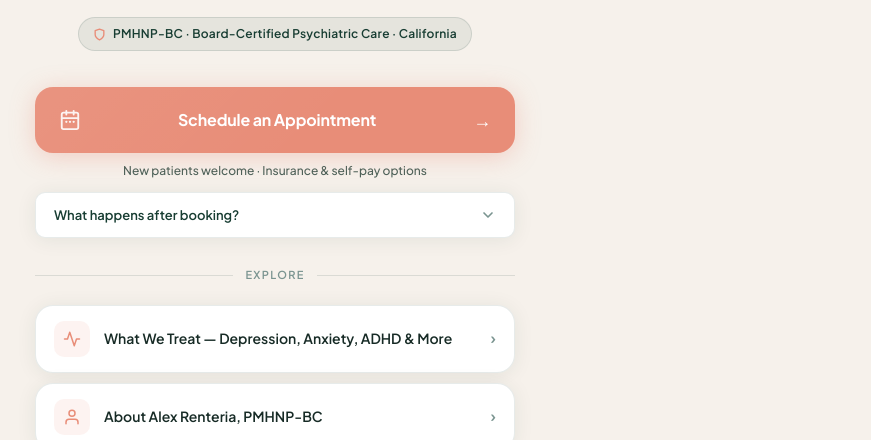
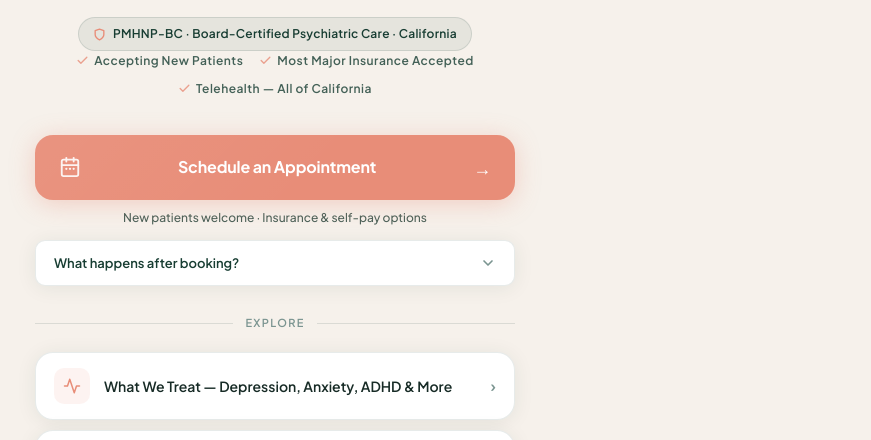
Before and after one commit to mindfulnp/mindful-methods, a plain HTML site: page links.html in a window 1280 px wide. Shown: the part 316-756 px from the top of the page, without its empty margins (365-1236 px from the left). Drawn offline with Linux system fonts and the light colour scheme.

Commit message:
Add trust bar: accepting patients, insurance, telehealth
Co-Authored-By: Claude Sonnet 4.6 <noreply@anthropic.com>
Claude-Session: https://claude.ai/code/session_01KcQecMdrPCjV8f45N7gYzG

```diff
--- a/links.html
+++ b/links.html
@@ -133,6 +133,30 @@ svg{flex-shrink:0;}
   flex-direction:column;
   align-items:center;
 }
+.links-trust{
+  display:flex;
+  flex-wrap:wrap;
+  justify-content:center;
+  gap:8px 16px;
+  margin:0 auto 8px;
+  padding:0;
+  list-style:none;
+}
+.links-trust li{
+  display:flex;
+  align-items:center;
+  gap:5px;
+  font-size:12px;
+  font-weight:600;
+  letter-spacing:0.04em;
+  color:var(--forest);
+  opacity:0.8;
+}
+.links-trust li svg{
+  color:var(--coral);
+  flex-shrink:0;
+}
+
 .links-logo-accent{
   width:36px; height:3px;
   background:var(--coral);
@@ -566,6 +590,20 @@ a:focus-visible,button:focus-visible{
           <svg width="13" height="13" viewBox="0 0 24 24" fill="none" stroke="currentColor" stroke-width="2.5" stroke-linecap="round" stroke-linejoin="round" aria-hidden="true"><path d="M12 22s8-4 8-10V5l-8-3-8 3v7c0 6 8 10 8 10z"/></svg>
           PMHNP-BC · Board-Certified Psychiatric Care · California
         </span>
+        <ul class="links-trust" aria-label="Practice highlights">
+          <li>
+            <svg width="13" height="13" viewBox="0 0 24 24" fill="none" stroke="currentColor" stroke-width="2.5" stroke-linecap="round" stroke-linejoin="round" aria-hidden="true"><polyline points="20 6 9 17 4 12"/></svg>
+            Accepting New Patients
+          </li>
+          <li>
+            <svg width="13" height="13" viewBox="0 0 24 24" fill="none" stroke="currentColor" stroke-width="2.5" stroke-linecap="round" stroke-linejoin="round" aria-hidden="true"><polyline points="20 6 9 17 4 12"/></svg>
+            Most Major Insurance Accepted
+          </li>
+          <li>
+            <svg width="13" height="13" viewBox="0 0 24 24" fill="none" stroke="currentColor" stroke-width="2.5" stroke-linecap="round" stroke-linejoin="round" aria-hidden="true"><polyline points="20 6 9 17 4 12"/></svg>
+            Telehealth — All of California
+          </li>
+        </ul>
       </header>
 
       <!-- PRIMARY CTA -->
```
